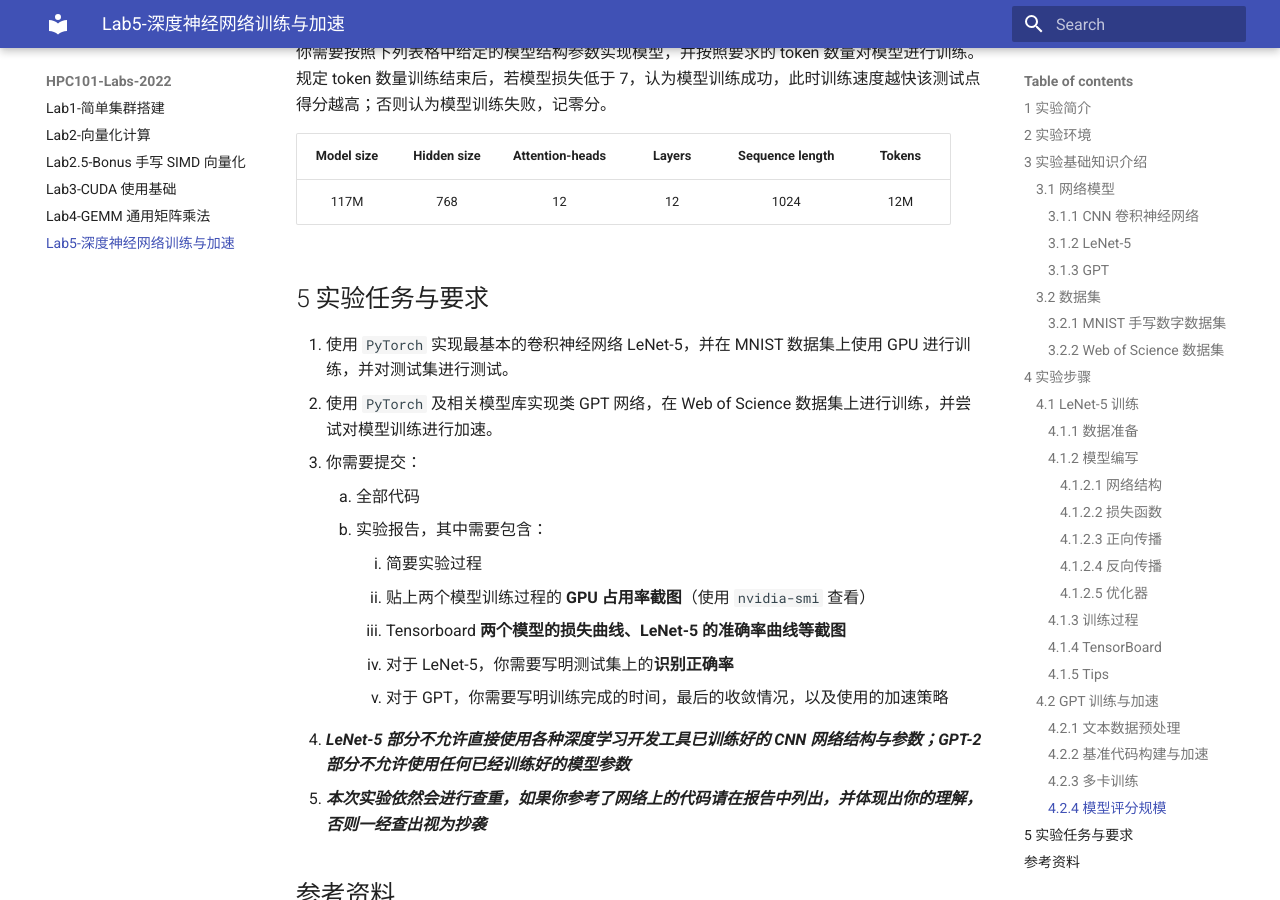
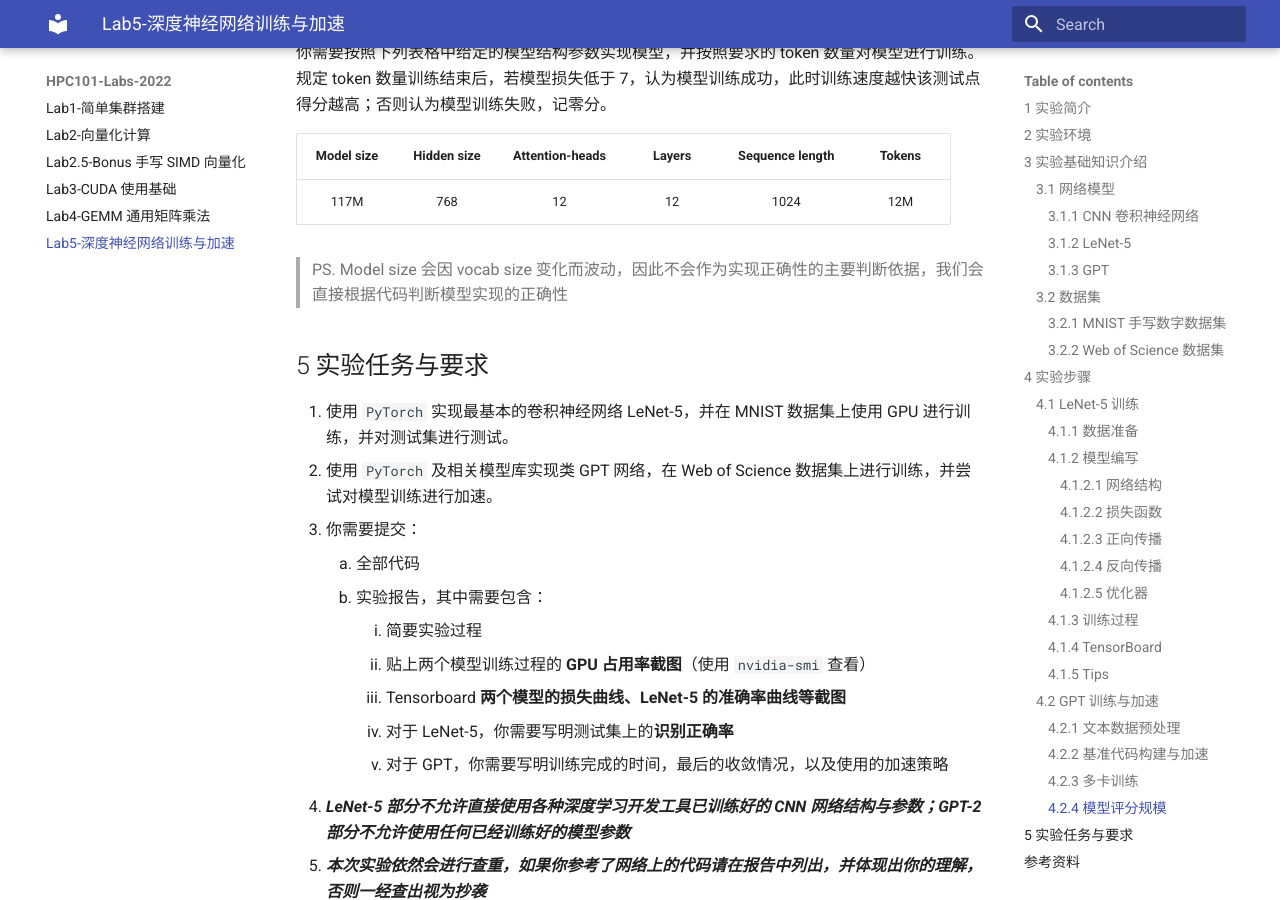
Before and after one commit to ZJUSCT/HPC101-Labs-2022, an MkDocs documentation site: the page built from docs/Lab5-DL/index.md, in a window 1280 px wide and 900 px high, scrolled down 9336 px. Built offline with MkDocs 1.6.1 and Material for MkDocs 9.7.7, drawn with Linux system fonts in a browser that asks for light colours.

Commit message:
Update index.md

```diff
--- a/docs/Lab5-DL/index.md
+++ b/docs/Lab5-DL/index.md
@@ -258,6 +258,7 @@ some_data = some_data.to(device)
 | :---: | :----------: | :--------------: | :----: | :-------------: | :-------------: |
 | 117M |     768     |        12        |   12   |      1024      |      12M      |
 
+> PS. Model size 会因 vocab size 变化而波动，因此不会作为实现正确性的主要判断依据，我们会直接根据代码判断模型实现的正确性
 
 ## 5 实验任务与要求
 
```
